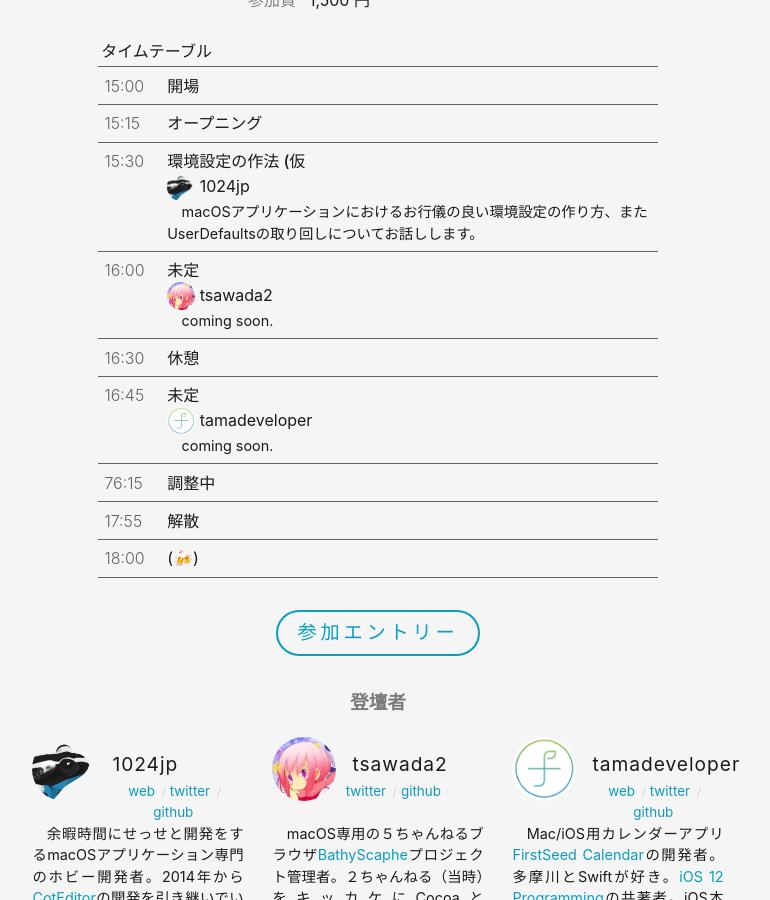
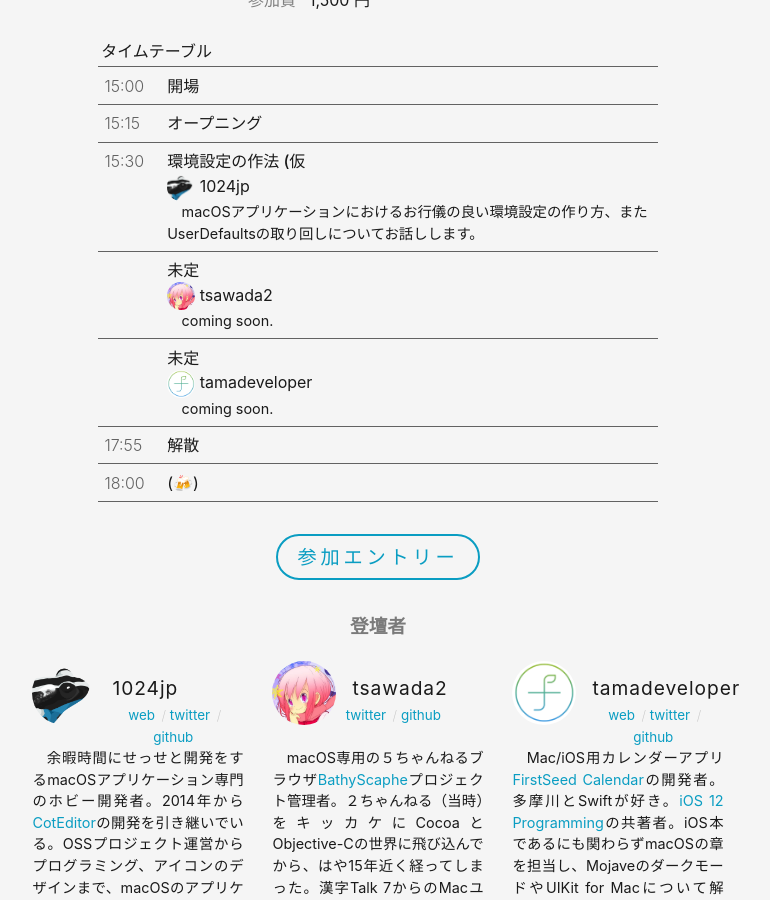
Before and after one commit to macOS-native/macos-native.github.io, a Jekyll site: the page built from index.md, in a window 1280 px wide and 900 px high, scrolled down 766 px. Shown: the whole window, without its empty margins (262-1032 px from the left). Built offline with Jekyll 4.4.1, drawn with Linux system fonts in a browser that asks for light colours.

Commit message:
Remove time once in timetable

```diff
--- a/_data/events.yml
+++ b/_data/events.yml
@@ -17,24 +17,20 @@ symposium_02:
         avatar: 1024jp
       description: |
         macOSアプリケーションにおけるお行儀の良い環境設定の作り方、またUserDefaultsの取り回しについてお話しします。
-    - time: "16:00"
+    - time:
       title: "未定"
       presenter:
         name: tsawada2
         avatar: tsawada2
       description: |
         coming soon.
-    - time: "16:30"
-      title: "休憩"
-    - time: "16:45"
+    - time:
       title: "未定"
       presenter:
         name: tamadeveloper
         avatar: tamadeveloper
       description: |
         coming soon.
-    - time: "76:15"
-      title: "調整中"
     - time: "17:55"
       title: "解散"
     - time: "18:00"
```
